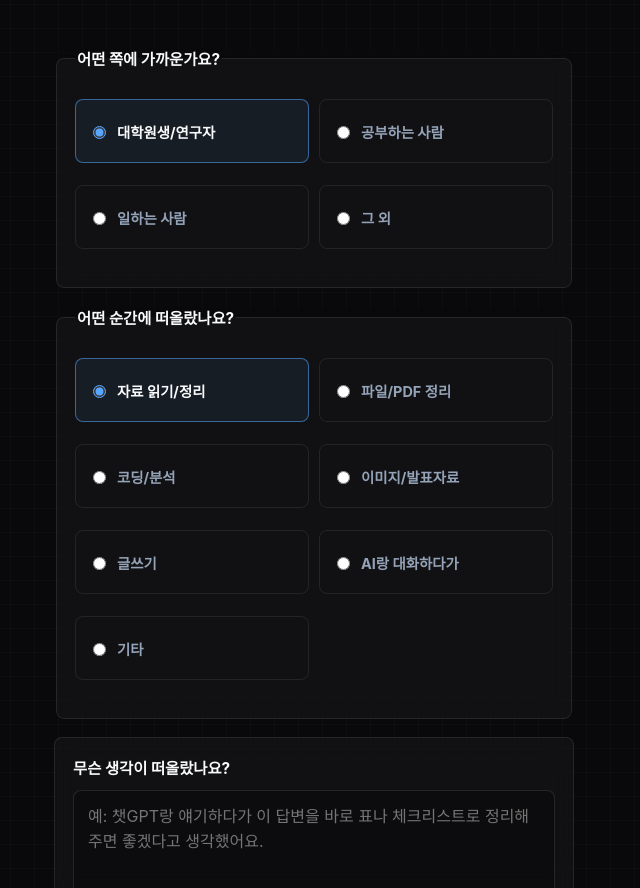
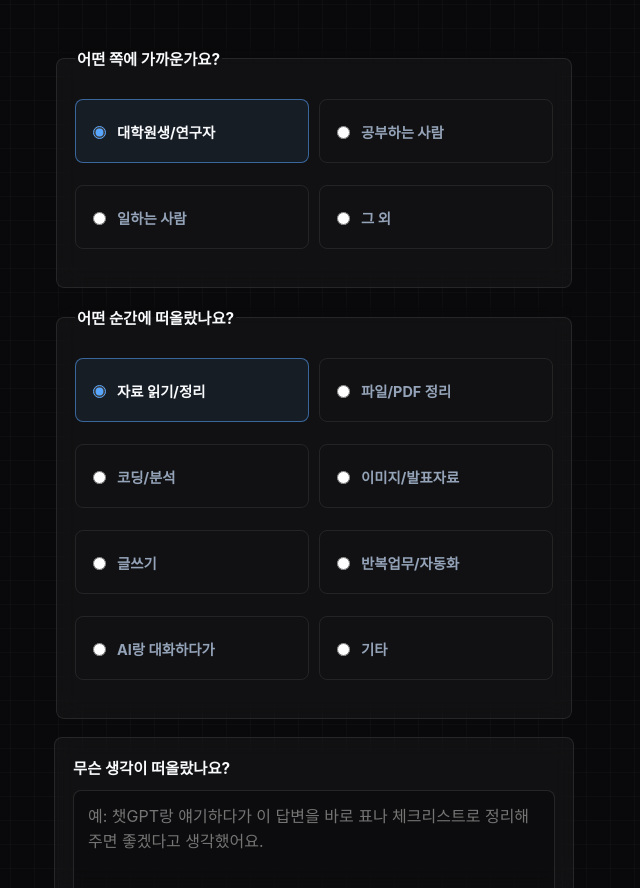
Before and after one commit to moonweave/moonweave.github.io, a website with bundled scripts: page survey.html in a window 1280 px wide. Shown: the part 212-1100 px from the top of the page, without its empty margins (326-966 px from the left). Built offline with nearby package versions, Linux system fonts and the light colour scheme; a web font is replaced by a local one.

Commit message:
feat: add ai chat survey category

```diff
--- a/assets/survey-utils.js
+++ b/assets/survey-utils.js
@@ -12,6 +12,7 @@ export const AREA_OPTIONS = new Set([
   'figures_slides',
   'writing',
   'automation',
+  'ai_chat',
   'other',
 ]);
 
--- a/survey.html
+++ b/survey.html
@@ -270,7 +270,8 @@
                     <label class="radio-card"><input type="radio" name="area" value="coding_analysis"> 코딩/분석</label>
                     <label class="radio-card"><input type="radio" name="area" value="figures_slides"> 이미지/발표자료</label>
                     <label class="radio-card"><input type="radio" name="area" value="writing"> 글쓰기</label>
-                    <label class="radio-card"><input type="radio" name="area" value="automation"> AI랑 대화하다가</label>
+                    <label class="radio-card"><input type="radio" name="area" value="automation"> 반복업무/자동화</label>
+                    <label class="radio-card"><input type="radio" name="area" value="ai_chat"> AI랑 대화하다가</label>
                     <label class="radio-card"><input type="radio" name="area" value="other"> 기타</label>
                 </div>
                 <p class="error" data-error-for="area"></p>
```
Also changed, not shown: tests/survey-utils.test.js (+1 -1 lines).
